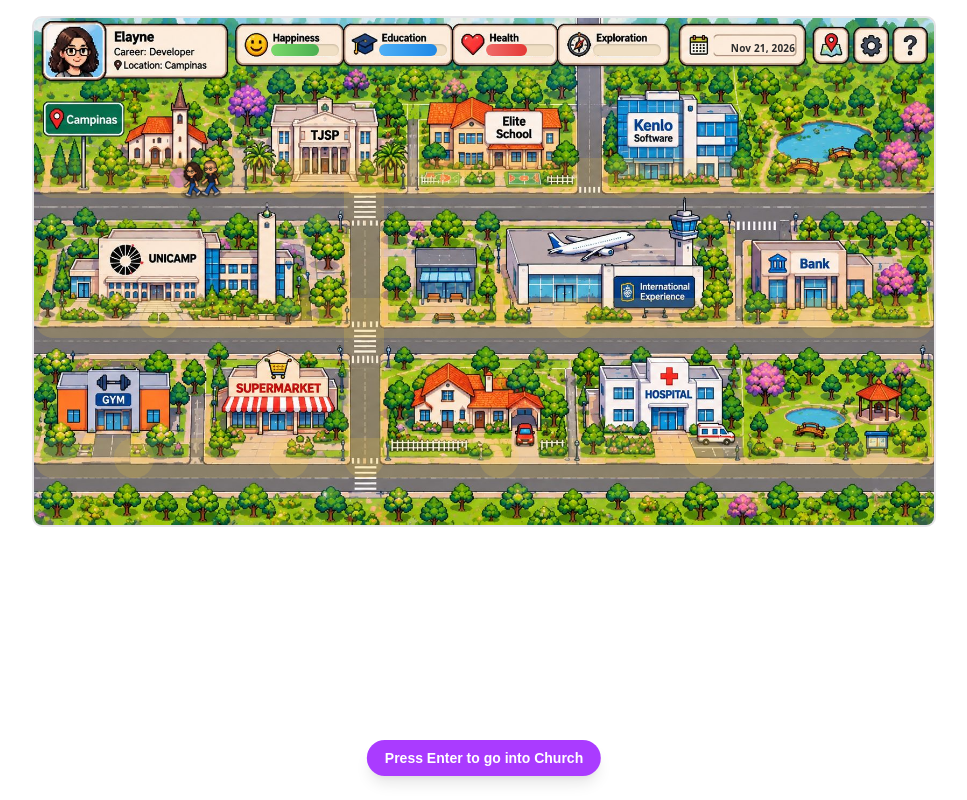
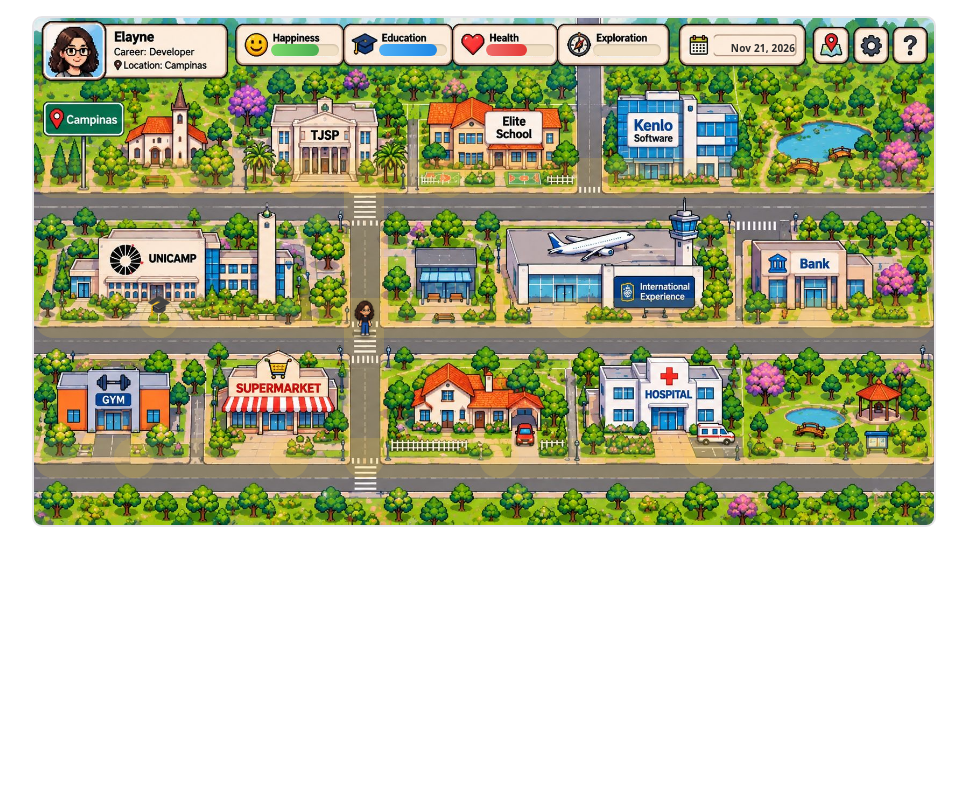
Before and after one commit to elaynecardosojhu-ai/elaynecardosojhu-ai.github.io, a React (Vite) app: page /#/ in a window 1280 px wide. Shown: the whole page, without its empty margins (156-1123 px from the left). Built offline with nearby package versions, Linux system fonts and the light colour scheme.

Commit message:
Delay him's first appearance; add graduation hat, job icon, and money pickups with celebrations

```diff
--- a/src/game/TownMap.css
+++ b/src/game/TownMap.css
@@ -57,6 +57,25 @@
   paint-order: stroke;
   stroke: var(--bg);
   stroke-width: 3px;
+}
+
+.town-pickup-emoji {
+  font-size: 20px;
+  text-anchor: middle;
+  animation: town-pickup-bob 1.6s ease-in-out infinite;
+  paint-order: stroke;
+  stroke: rgba(255, 255, 255, 0.6);
+  stroke-width: 2px;
+}
+
+@keyframes town-pickup-bob {
+  0%,
+  100% {
+    transform: translateY(0);
+  }
+  50% {
+    transform: translateY(-5px);
+  }
 }
 
 .player-shadow {
--- a/src/game/TownMap.tsx
+++ b/src/game/TownMap.tsx
@@ -57,6 +57,22 @@ const HOUSE_DOOR = doorPoint(HOUSE_BUILDING)
 const TJSP_BUILDING = BUILDINGS.find((building) => building.id === 'tjsp')!
 const TJSP_DOOR = doorPoint(TJSP_BUILDING)
 const TOTAL_STOPS = BUILDINGS.filter((building) => !building.noStop).length
+
+const UNICAMP_BUILDING = BUILDINGS.find((building) => building.id === 'unicamp')!
+const UNICAMP_DOOR = doorPoint(UNICAMP_BUILDING)
+const BANK_BUILDING = BUILDINGS.find((building) => building.id === 'bank')!
+const BANK_DOOR = doorPoint(BANK_BUILDING)
+
+// Job opportunities unlock (one icon each) once the graduation hat has been
+// collected, in front of the three "career" buildings.
+const JOB_BUILDING_IDS = ['tjsp', 'elite-school', 'kenlo-software'] as const
+const JOB_DOORS: Record<string, Point> = Object.fromEntries(
+  JOB_BUILDING_IDS.map((id) => [id, doorPoint(BUILDINGS.find((building) => building.id === id)!)]),
+)
+
+// How long the player needs to be moving around before "him" shows up, so
+// there's a moment to get oriented first.
+const HIM_APPEAR_DELAY_MS = 3000
 
 const COMPANION_WIDTH = 22
 const COMPANION_HEIGHT = 22
@@ -129,6 +145,9 @@ const BASE_HEALTH = 60
 const WEDDING_EMOJIS = ['🎉', '👰', '💍', '🤵', '🎶', '🎊', '💍', '👰']
 const PET_RESCUE_EMOJIS = ['🐶', '🐱', '🐾', '❤️', '🐾', '❤️', '🐶', '🐱']
 const BREAKUP_EMOJIS = ['🥲', '🤷‍♀️', '🤷‍♂️', '💔', '👎', '🥲', '💔', '👎']
+const GRADUATION_EMOJIS = ['🎓', '👩‍🎓', '🎉', '📜', '👏', '🎓', '🎉', '📜']
+const JOB_EMOJIS = ['🪙', '🌱', '💪', '🌱', '📈', '🪙', '💪', '📈']
+const MONEY_EMOJIS = ['🤑', '🪙', '💵', '👏', '🤑', '💵', '🪙', '👏']
 const CELEBRATION_DURATION_MS = 2600
 interface CelebrationParticle {
   emoji: string
@@ -202,10 +221,13 @@ export default function TownMap() {
   const [him, setHim] = useState<Point>({ x: ROAD_X1, y: ROAD2_Y })
   const [himFacingLeft, setHimFacingLeft] = useState(false)
   const [himWalkFrame, setHimWalkFrame] = useState(0)
-  const [himVisible, setHimVisible] = useState(true)
+  const [himVisible, setHimVisible] = useState(false)
   const [isEscorting, setIsEscorting] = useState(false)
   const [celebration, setCelebration] = useState<CelebrationState | null>(null)
   const [companions, setCompanions] = useState<CompanionState[]>(INITIAL_COMPANIONS)
+  const [hatCollected, setHatCollected] = useState(false)
+  const [collectedJobs, setCollectedJobs] = useState<Set<string>>(new Set())
+  const [moneyCollected, setMoneyCollected] = useState(false)
   const today = formatToday()
 
   const stats = {
@@ -222,13 +244,17 @@ export default function TownMap() {
   const walkFrameCounterRef = useRef(0)
   const himMoveRef = useRef<HimMoveState>({ x: ROAD_X1, y: ROAD2_Y, axis: 'horizontal', sign: 1 })
   const himWalkFrameCounterRef = useRef(0)
-  const himVisibleRef = useRef(true)
+  const himVisibleRef = useRef(false)
+  const himAppearScheduledRef = useRef(false)
   const isEscortingRef = useRef(false)
   const escortPathRef = useRef<Point[]>([])
   const escortIndexRef = useRef(0)
   const escortKindRef = useRef<'him' | 'companion' | null>(null)
   const escortCompanionIdRef = useRef<string | null>(null)
   const himDestinationRef = useRef<'church' | 'tjsp'>('church')
+  const hatCollectedRef = useRef(false)
+  const collectedJobsRef = useRef<Set<string>>(new Set())
+  const moneyCollectedRef = useRef(false)
   const himPhaseRef = useRef<'before-church' | 'after-church' | 'reunited' | 'done'>('before-church')
   const companionsRef = useRef<CompanionState[]>(companions)
   const companionsSpawnedRef = useRef(false)
@@ -407,6 +433,18 @@ export default function TownMap() {
             if (nextX !== current.x) setFacingLeft(nextX < current.x)
           }
 
+          // Give the player a few seconds of uninterrupted movement to get
+          // oriented before "him" shows up on the roads for the first time.
+          if (moved && !himAppearScheduledRef.current && himPhaseRef.current === 'before-church') {
+            himAppearScheduledRef.current = true
+            window.setTimeout(() => {
+              if (himPhaseRef.current === 'before-church') {
+                setHimVisible(true)
+                himVisibleRef.current = true
+              }
+            }, HIM_APPEAR_DELAY_MS)
+          }
+
           if (moved) {
             walkFrameCounterRef.current += 1
             if (walkFrameCounterRef.current >= WALK_FRAME_SKIP) {
@@ -525,7 +563,51 @@ export default function TownMap() {
         }
       }
 
+      // Graduation hat pickup, in front of Unicamp: collecting it triggers
+      // the graduation celebration and unlocks the job icons below.
+      if (!modalBuilding && !isEscortingRef.current && !hatCollectedRef.current) {
+        const current = playerRef.current
+        const dist = Math.hypot(current.x - UNICAMP_DOOR.x, current.y - UNICAMP_DOOR.y)
+        if (dist < CATCH_RADIUS) {
+          hatCollectedRef.current = true
+          setHatCollected(true)
+          triggerCelebration(GRADUATION_EMOJIS, UNICAMP_DOOR)
+        }
+      }
+
+      // Job icon pickups, one each in front of TJSP, Elite School and Kenlo
+      // Software, only available once the graduation hat has been collected.
+      if (!modalBuilding && !isEscortingRef.current && hatCollectedRef.current) {
+        const current = playerRef.current
+        for (const id of JOB_BUILDING_IDS) {
+          if (collectedJobsRef.current.has(id)) continue
+          const door = JOB_DOORS[id]
+          const dist = Math.hypot(current.x - door.x, current.y - door.y)
+          if (dist < CATCH_RADIUS) {
+            const next = new Set(collectedJobsRef.current)
+            next.add(id)
+            collectedJobsRef.current = next
+            setCollectedJobs(next)
+            triggerCelebration(JOB_EMOJIS, door)
+            break
+          }
+        }
+      }
+
+      // Money pickup in front of the bank: appears once the first job has
+      // been taken, and triggers its own celebration when collected.
+      if (!modalBuilding && !isEscortingRef.current && collectedJobsRef.current.size > 0 && !moneyCollectedRef.current) {
+        const current = playerRef.current
+        const dist = Math.hypot(current.x - BANK_DOOR.x, current.y - BANK_DOOR.y)
+        if (dist < CATCH_RADIUS) {
+          moneyCollectedRef.current = true
+          setMoneyCollected(true)
+          triggerCelebration(MONEY_EMOJIS, BANK_DOOR)
+        }
+      }
+
       frameRef.current = requestAnimationFrame(step)
+
     }
     frameRef.current = requestAnimationFrame(step)
     return () => cancelAnimationFrame(frameRef.current)
@@ -643,6 +725,28 @@ export default function TownMap() {
             )
           })}
 
+          {!hatCollected && (
+            <text x={UNICAMP_DOOR.x} y={UNICAMP_DOOR.y - 6} textAnchor="middle" className="town-pickup-emoji">
+              🎓
+            </text>
+          )}
+
+          {hatCollected &&
+            JOB_BUILDING_IDS.filter((id) => !collectedJobs.has(id)).map((id) => {
+              const door = JOB_DOORS[id]
+              return (
+                <text key={id} x={door.x} y={door.y - 6} textAnchor="middle" className="town-pickup-emoji">
+                  👩‍💻
+                </text>
+              )
+            })}
+
+          {collectedJobs.size > 0 && !moneyCollected && (
+            <text x={BANK_DOOR.x} y={BANK_DOOR.y - 6} textAnchor="middle" className="town-pickup-emoji">
+              💰
+            </text>
+          )}
+
           {himVisible && (
             <>
               <ellipse cx={him.x} cy={him.y + HIM_HEIGHT / 2 - 4} rx={11} ry={5} className="player-shadow" />
```
